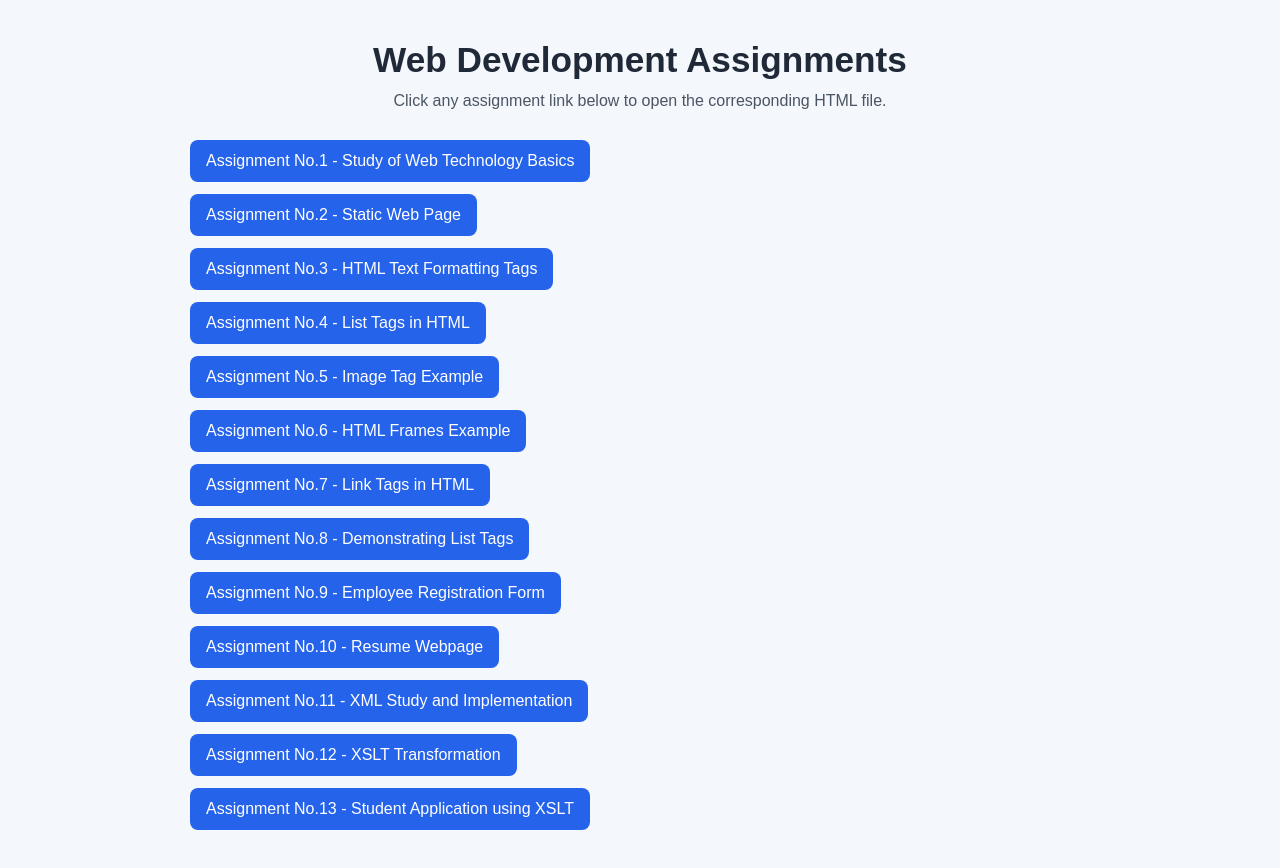
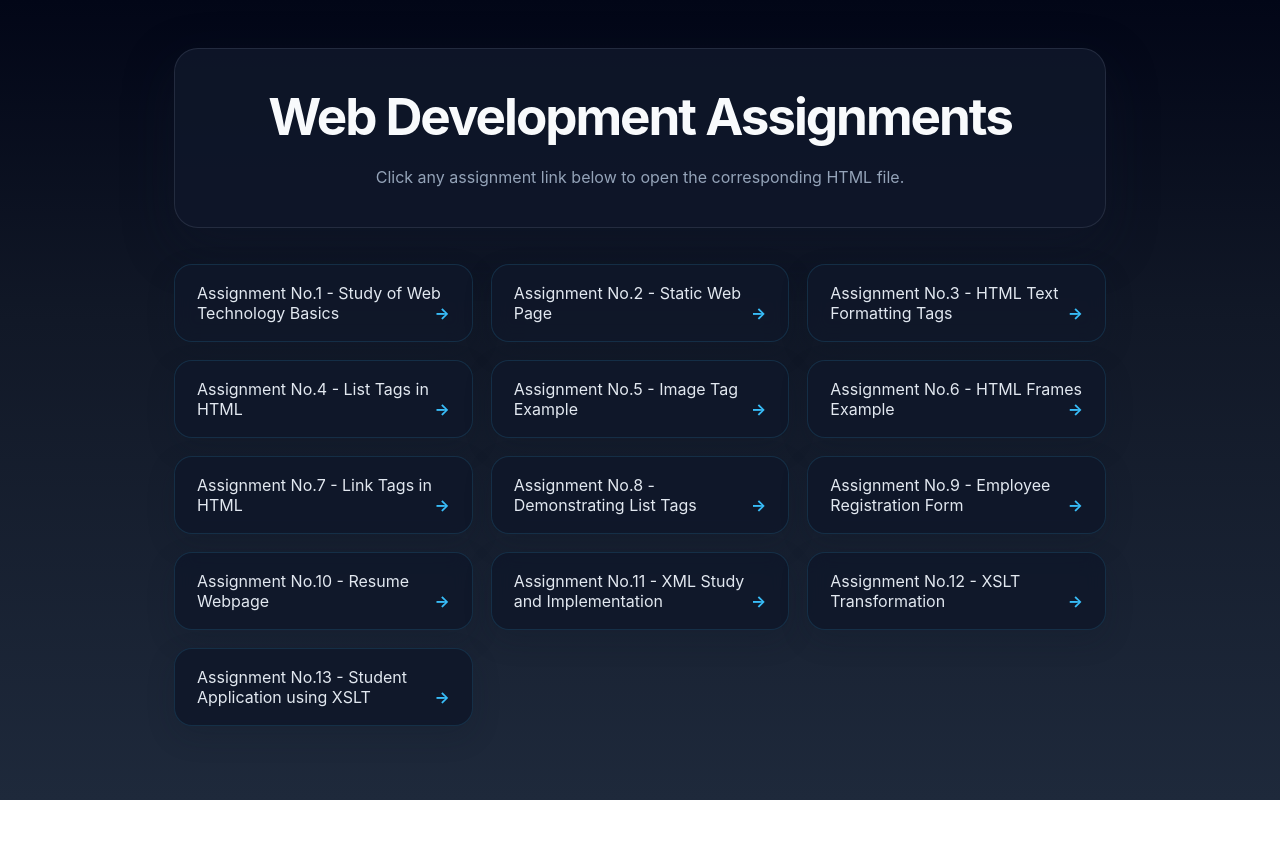
Before and after one commit to MRSURAJ11/WebDevLab, a plain HTML site: page Index.html in a window 1280 px wide. After the commit the page ends 800 px from the top, so only its background shows below. Drawn offline with Linux system fonts and the light colour scheme.

Commit message:
Update Index.html styling

```diff
--- a/Index.html
+++ b/Index.html
@@ -5,50 +5,110 @@
     <meta name="viewport" content="width=device-width, initial-scale=1.0">
     <title>Assignment Index</title>
     <style>
+        :root {
+            --bg: #0f172a;
+            --card: rgba(15, 23, 42, 0.92);
+            --accent: #38bdf8;
+            --accent-dark: #0ea5e9;
+            --text: #e2e8f0;
+            --muted: #94a3b8;
+            --border: rgba(148, 163, 184, 0.16);
+        }
+
+        * {
+            box-sizing: border-box;
+        }
+
         body {
-            font-family: Arial, sans-serif;
-            background-color: #f4f7fb;
-            color: #333;
             margin: 0;
             padding: 0;
+            min-height: 100vh;
+            font-family: 'Inter', Arial, sans-serif;
+            background: linear-gradient(180deg, #020617 0%, #111827 40%, #1e293b 100%);
+            color: var(--text);
         }
+
         .container {
-            max-width: 900px;
+            max-width: 980px;
             margin: 0 auto;
-            padding: 40px 20px;
+            padding: 48px 24px;
         }
+
         header {
             text-align: center;
-            margin-bottom: 30px;
+            padding: 36px 24px;
+            background: rgba(15, 23, 42, 0.9);
+            border: 1px solid var(--border);
+            border-radius: 24px;
+            box-shadow: 0 18px 50px rgba(15, 23, 42, 0.35);
         }
+
         h1 {
             margin: 0;
-            font-size: 2.2rem;
-            color: #1f2937;
+            font-size: clamp(2rem, 4vw, 3.2rem);
+            letter-spacing: -0.04em;
+            color: #f8fafc;
         }
+
         p {
-            margin: 12px 0 0;
-            color: #4b5563;
+            margin: 16px auto 0;
+            max-width: 680px;
+            color: var(--muted);
+            line-height: 1.75;
+            font-size: 1rem;
         }
+
         .assignments {
+            display: grid;
+            grid-template-columns: repeat(auto-fit, minmax(280px, 1fr));
+            gap: 18px;
             list-style: none;
             padding: 0;
-            margin: 30px 0 0;
+            margin: 36px 0 0;
         }
+
         .assignments li {
-            margin-bottom: 12px;
+            margin: 0;
         }
+
         .assignments a {
-            display: inline-block;
-            padding: 12px 16px;
-            background: #2563eb;
-            color: white;
+            display: block;
+            padding: 18px 22px;
+            background: rgba(15, 23, 42, 0.88);
+            color: var(--text);
             text-decoration: none;
-            border-radius: 8px;
-            transition: background-color 0.2s ease;
+            border: 1px solid rgba(56, 189, 248, 0.14);
+            border-radius: 18px;
+            transition: transform 0.2s ease, box-shadow 0.2s ease, background-color 0.2s ease;
+            box-shadow: 0 10px 28px rgba(15, 23, 42, 0.2);
+            backdrop-filter: blur(10px);
         }
+
         .assignments a:hover {
-            background: #1d4ed8;
+            transform: translateY(-2px);
+            background: rgba(56, 189, 248, 0.12);
+            box-shadow: 0 18px 40px rgba(56, 189, 248, 0.18);
+        }
+
+        .assignments a::after {
+            content: '→';
+            float: right;
+            font-weight: 700;
+            color: var(--accent);
+        }
+
+        @media (max-width: 560px) {
+            .container {
+                padding: 24px 16px;
+            }
+
+            header {
+                padding: 28px 18px;
+            }
+
+            .assignments a {
+                padding: 16px 18px;
+            }
         }
     </style>
 </head>
```
